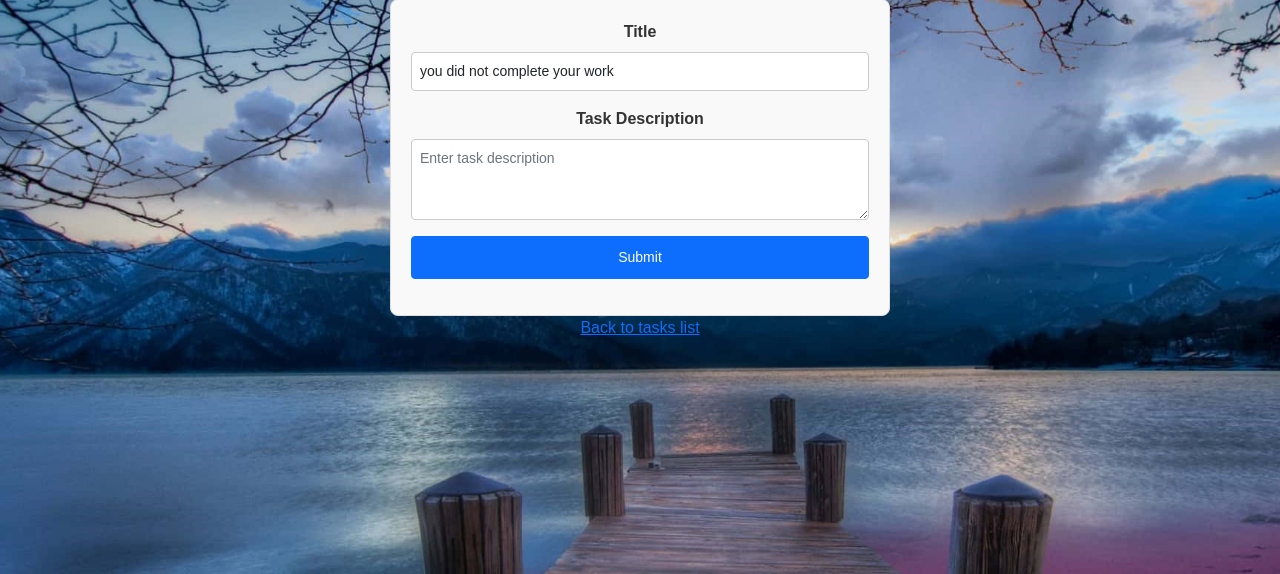
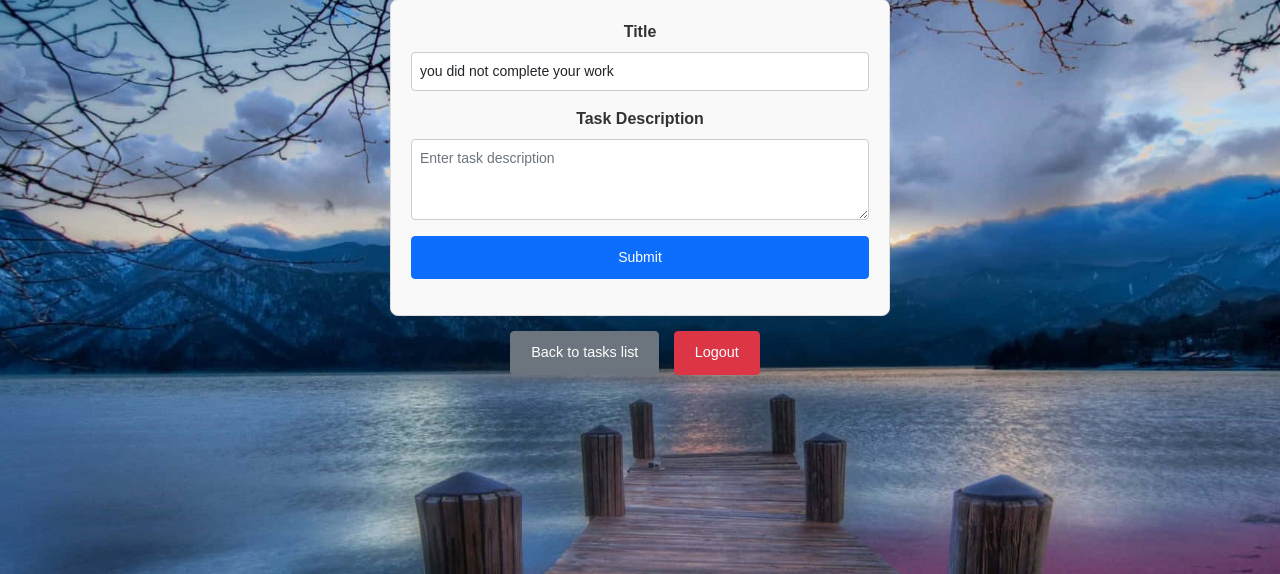
Before and after one commit to Md-Murthaza/Todo---Django-Project, a Django app: page /edittask/14/ in a window 1280 px wide. Shown: the part 185-759 px from the top of the page. Run offline with Django 5.2, Linux system fonts and the light colour scheme; a user stored in the database is signed in; data comes from the database, SQL or seed files in the repository; both versions use the stored data as it was after the commit.

Commit message:
added a logout button in every page

```diff
--- a/todo/todo_app/templates/add_task.html
+++ b/todo/todo_app/templates/add_task.html
@@ -71,6 +71,10 @@
             font-size: 0.9rem;
             border-radius: 4px;
         }
+        .btn-danger:hover {
+            background-color: #c82333;
+            transform: scale(1.05);
+        }
 
     </style>
 </head>
--- a/todo/todo_app/templates/edit_task.html
+++ b/todo/todo_app/templates/edit_task.html
@@ -63,6 +63,13 @@
     form button.btn-primary:hover {
         background-color: #0056b3; /* Darker blue on hover */
     }
+    .btn-secondary, .btn-danger {
+        margin-top: 15px;
+        margin-right: 10px;
+        padding: 10px 20px;
+        font-size: 0.9rem;
+        border-radius: 4px;
+    }
 </style>
 <body>
     <h1>Add New task</h1>
@@ -83,7 +90,11 @@
     </form>
 
 
-    <a href="{% url 'view_tasks'  %}">Back to tasks list</a>
+    <a href="{% url 'view_tasks'  %}"class="btn btn-secondary">Back to tasks list</a>
+
+    {% if user.is_authenticated %}
+        <a href="{% url 'logout_page' %}" class="btn btn-danger">Logout</a>
+    {% endif %}
 
 </body>
 </html
```
Also changed, not shown: todo/todo_app/templates/view_tasks.html (+20 -2 lines), todo/db.sqlite3.
